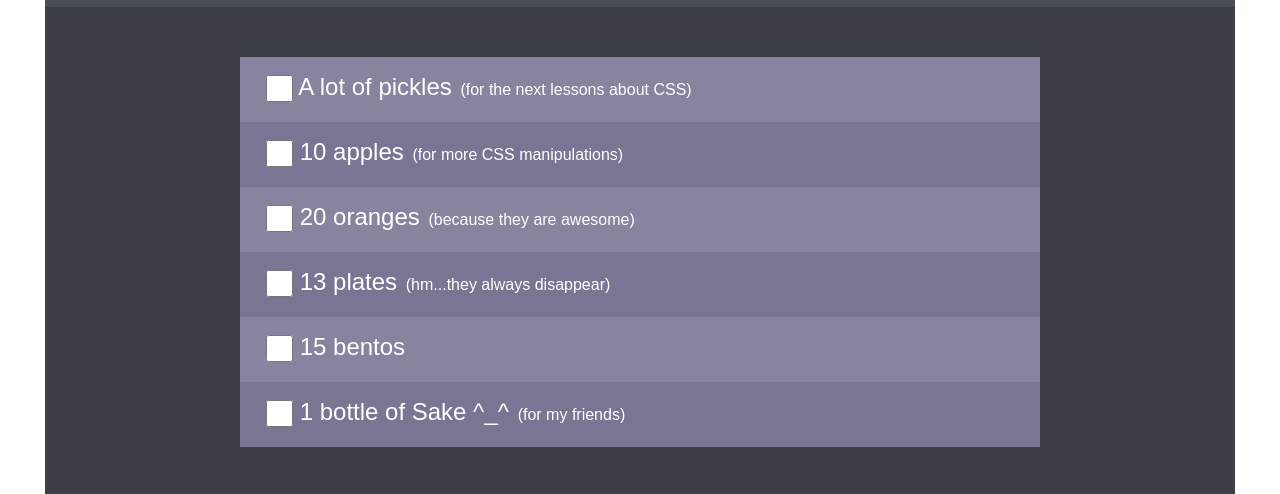
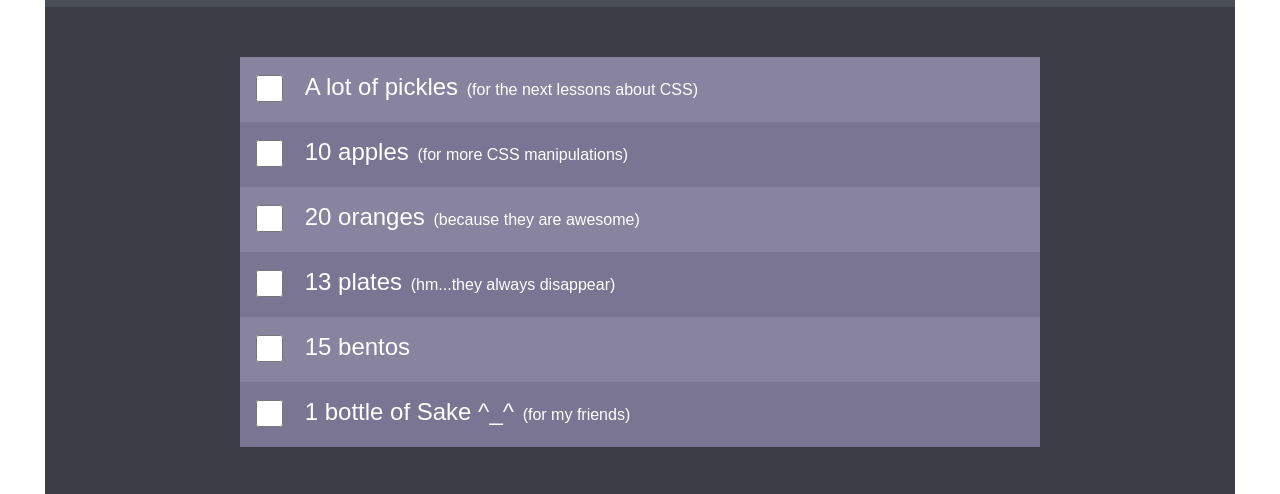
Before and after one commit to mazurenkooleksandr/beetroot-lesson-5-2, a plain HTML site: page index.html in a window 1280 px wide. Shown: the part 133-627 px from the top of the page. Drawn offline with Linux system fonts and the light colour scheme.

Commit message:
Changed padding

```diff
--- a/css/style.css
+++ b/css/style.css
@@ -49,7 +49,6 @@ li {
     height: 65px;
     border: 1px solid transparent;
     list-style-type: none;
-    padding-left: 5px;
     color: #fff;
     padding-top: 15px;
 }
@@ -61,7 +60,11 @@ input {
 }
 
 label {
-    padding-left: 20px;
+    padding-left: 15px;
+}
+
+span {
+    padding-left: 15px;
 }
 
 li:nth-child(2n) {
```
